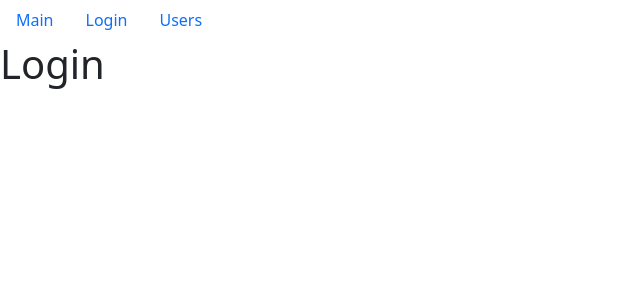
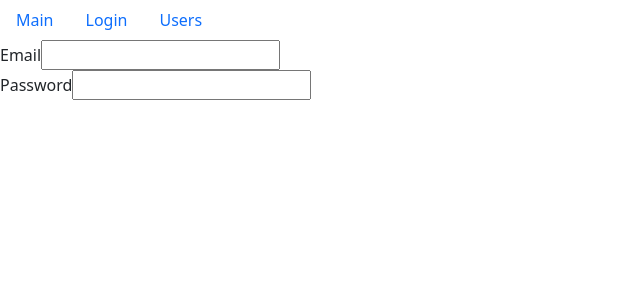
Before and after one commit to Yupiter78/fast-company_project_repetition_of_forms, a React (Create React App) app: page /login in a window 1280 px wide. Shown: the top 300 px of the page, without its empty margins (0-640 px from the left). Built offline with nearby package versions, Linux system fonts and the light colour scheme.

Commit message:
fast-company_project create_form

```diff
--- a/src/app/layouts/login.jsx
+++ b/src/app/layouts/login.jsx
@@ -1,7 +1,18 @@
 import React from "react";
 
 const Login = () => {
-    return <h1>Login</h1>;
+    return (
+        <form action="">
+            <div>
+                <label htmlFor="email">Email</label>
+                <input type="text" id="email" />
+            </div>
+            <div>
+                <label htmlFor="password">Password</label>
+                <input type="password" id="password" />
+            </div>
+        </form>
+    );
 };
 
 export default Login;
```
